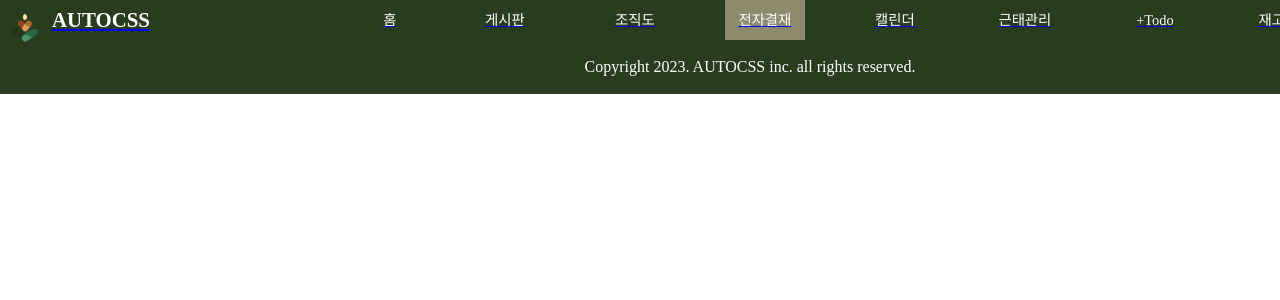
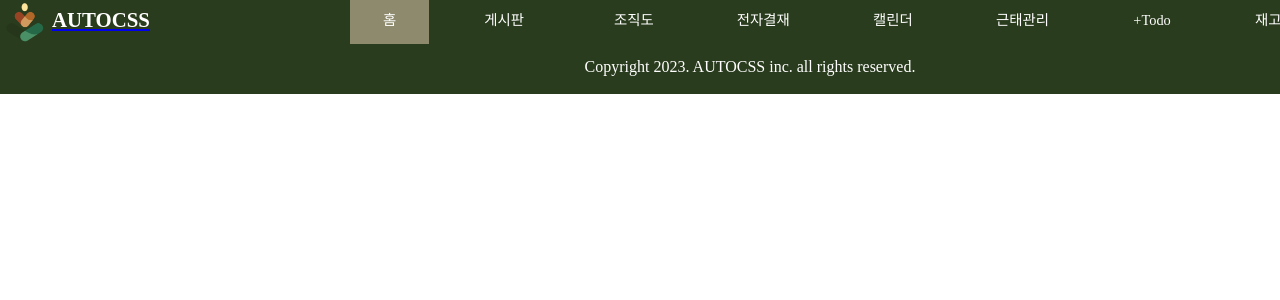
Before and after one commit to kimjisu123/AUTOCS-React, a React (Create React App) app: page / in a window 1280 px wide. Shown: the top 300 px of the page. Built offline with nearby package versions, Linux system fonts and the light colour scheme.

Commit message:
header modify

```diff
--- a/src/pages/approvalPage/ApprovalContent.js
+++ b/src/pages/approvalPage/ApprovalContent.js
@@ -2,7 +2,27 @@ import './approvalCss.css';
 
 const onClickAddHandler = () => {
     let inputRow = document.getElementById('inputRow');
-    console.log(inputRow);
+    let table2 = document.getElementsByClassName('table2')[0];
+    let clone = inputRow.cloneNode(true);
+    console.log(clone.children[3].children[0])
+    for(let i = 0; i <= 5; i++) {
+        if(i != 4) {
+            clone.children[i].children[0].value = '';
+        }
+    }
+    table2.append(clone);
+}
+
+const onClickDelHandler = () => {
+    let table2 = document.getElementsByClassName('table2')[0];
+    console.log(table2.lastElementChild);
+    if(table2.childElementCount == 2) {
+    alert('더 이상 삭제하실 수 없습니다.');
+    } else {
+        table2.lastElementChild.remove();
+    }
+
+
 }
 
 function ApprovalContent() {
@@ -65,7 +85,7 @@ function ApprovalContent() {
                     <br/><br/>
                         <div className="addDelBtn">
                             <div className="add" onClick={ onClickAddHandler }>추가</div>
-                            <div className="delete">삭제</div>
+                            <div className="delete" onClick={ onClickDelHandler }>삭제</div>
                         </div>
                         <div className="area10">
                             <table className="table2">
--- a/src/pages/approvalPage/approvalCss.css
+++ b/src/pages/approvalPage/approvalCss.css
@@ -5,7 +5,7 @@
     border-top: 1px solid rgb(203, 203, 203);
     margin-top: 15px;
     padding-top: 20px;
-    width: 100%px;
+    width: 100%;
 }
 
 main {
@@ -13,7 +13,8 @@ main {
 }
 
 .approval {
-    background-color: #8d8a6d;
+    /*background-color: #8d8a6d;*/
+    height: 100%;
 }
 
 .newApp {
--- a/src/pages/compoments/Header.css
+++ b/src/pages/compoments/Header.css
@@ -35,6 +35,8 @@ body {
     width: 80px;
     text-align: center;
     margin-right: -15px;
+    height: 100%;
+    text-decoration: none;
 }
 
 .dashboard, .chart, .approval, .calendar, .management, .todo, .stock {
@@ -44,10 +46,15 @@ body {
     cursor: pointer;
     width:80px;
     text-align: center;
+    height: 100%;
+    text-decoration: none;
 }
 
-.home:hover, .dashboard:hover, .chart:hover, .approval:hover, .calendar:hover, .management:hover, .todo:hover, .stock:hover {
-    color: #ecead8;
+.home:hover, .dashboard:hover, .chart:hover, .approval:hover, .calendar:hover, .management:hover, .todo:hover, .stock:hover, .profile:hover {
+    color: #95ab85;
+}
+.profile {
+    text-decoration: none;
 }
 
 .profile {
--- a/src/pages/compoments/Header.js
+++ b/src/pages/compoments/Header.js
@@ -1,50 +1,59 @@
 import './Header.css'
-import img from './LOGO.png'
+import img from './logo-black1.png'
 import { Link } from 'react-router-dom';
+import { NavLink } from 'react-router-dom';
+
 
 const Header = () => {
+
+    const activestyle = {
+
+        backgroundColor: '#8d8a6d'
+    }
+
+
     return (
         <div className="headerWrapper">
             <div className="topNav">
-                <Link to="/"><div className="gohome">
+                <NavLink to="/"><div className="gohome">
                     <div className="logo">
                         <img src={ img } style={{ width: "40px", marginTop: "2px"}}/>
                     </div>
                     <div className="officName">
                         AUTOCSS
                     </div>
-                </div></Link>
+                </div></NavLink>
                 <div style={{display: "flex", justifyContent: "space-between", width: "100%", paddingRight: "10px"}}>
-                    <Link to="/"><div className="home">
+                    <NavLink to="/" style={({isActive}) => isActive? activestyle:undefined} className="home">
                         홈
-                    </div></Link>
-                    <Link to="/dashborad"><div className="dashboard">
+                    </NavLink>
+                    <NavLink to="/dashborad" style={({isActive}) => isActive? activestyle:undefined} className="dashboard">
                         게시판
-                    </div></Link>
-                    <Link to="chart"><div className="chart">
+                    </NavLink>
+                    <NavLink to="chart" style={({isActive}) => isActive? activestyle:undefined} className="chart">
                         조직도
-                    </div></Link>
-                    <Link to="approval"><div className="approval">
+                    </NavLink>
+                    <NavLink to="approval" style={({isActive}) => isActive? activestyle:undefined} className="approval">
                         전자결재
-                    </div></Link>
-                    <Link to="calendar"><div className="calendar">
+                    </NavLink>
+                    <NavLink to="calendar" style={({isActive}) => isActive? activestyle:undefined} className="calendar">
                         캘린더
-                    </div></Link>
-                    <Link to="management"><div className="management">
+                    </NavLink>
+                    <NavLink to="management" style={({isActive}) => isActive? activestyle:undefined} className="management">
                         근태관리
-                    </div></Link>
-                    <Link to="todo"><div className="todo">
+                    </NavLink>
+                    <NavLink to="todo" style={({isActive}) => isActive? activestyle:undefined} className="todo">
                         +Todo
-                    </div></Link>
-                    <Link to="stock"><div className="stock">
+                    </NavLink>
+                    <NavLink to="stock" style={({isActive}) => isActive? activestyle:undefined} className="stock">
                         재고관리
-                    </div></Link>
-                    <Link to="myPage"><div className="profile">
+                    </NavLink>
+                    <NavLink to="myPage" style={({isActive}) => isActive? activestyle:undefined} className="profile">
                         <div className="profileImg">
 
                         </div>
                         마이페이지
-                    </div></Link>
+                    </NavLink>
                 </div>
             </div>
         </div>
```
Also changed, not shown: src/pages/compoments/logo-black1.png (added).
